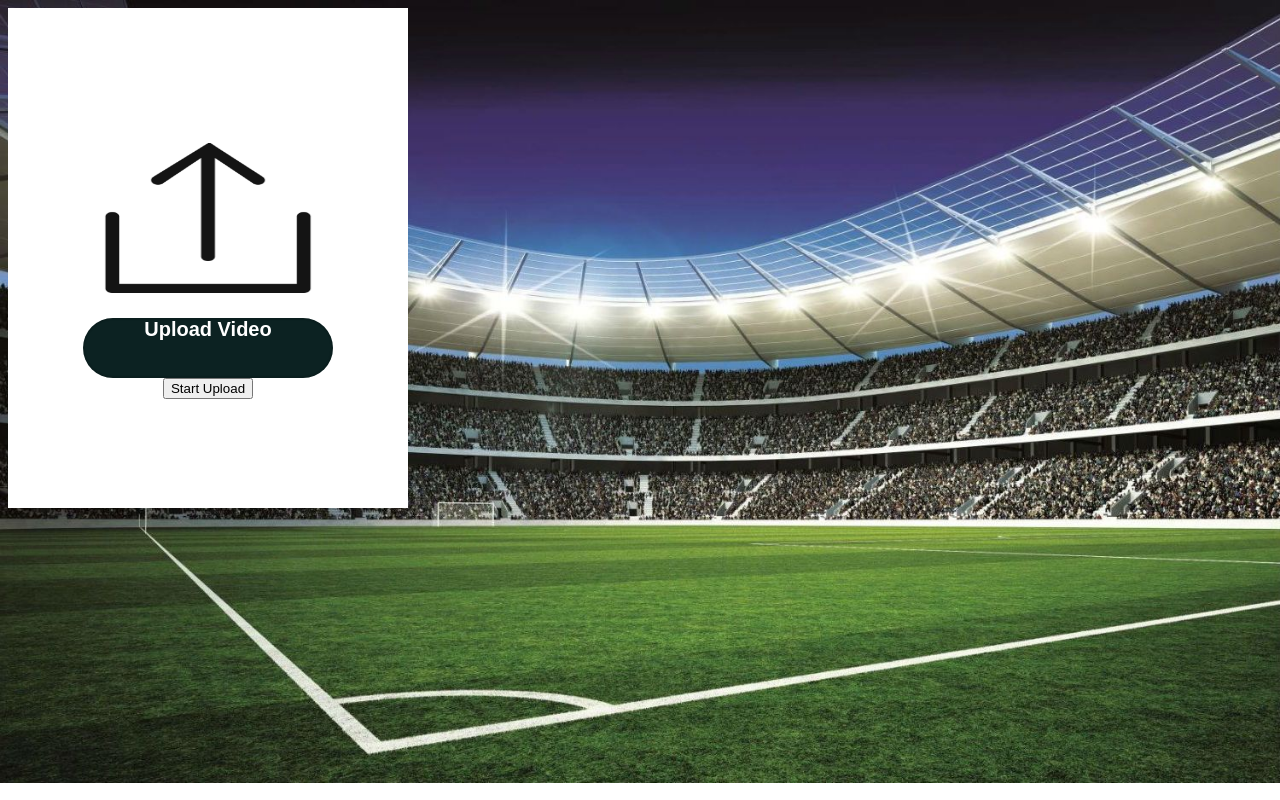
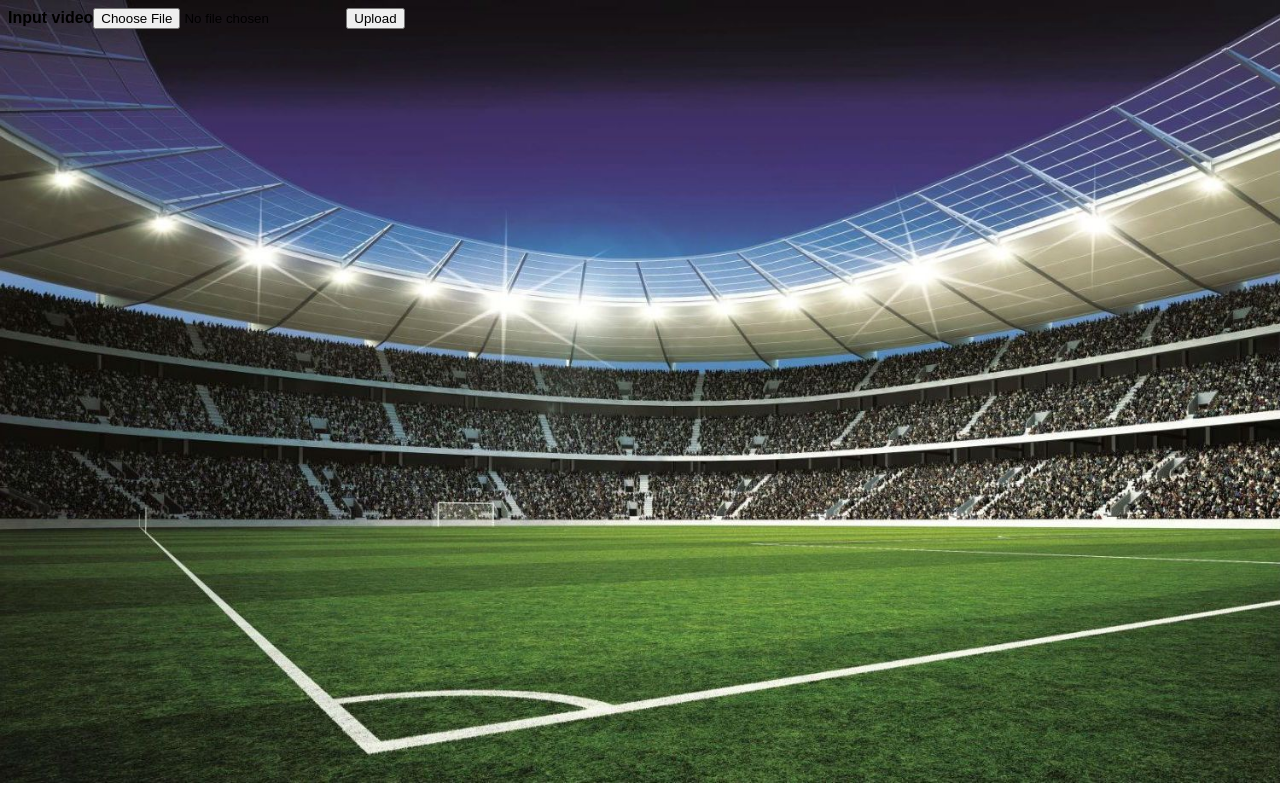
Before and after one commit to hshariq/footballAnalytics-site, a React (Create React App) app in the folder react-website-fa/: page /analysis/1 in a window 1280 px wide. Built offline with nearby package versions, Linux system fonts and the light colour scheme.

Commit message:
add video upload to firebase'

```diff
--- a/react-website-fa/src/UploadPage/UploadVideo.jsx
+++ b/react-website-fa/src/UploadPage/UploadVideo.jsx
@@ -1,109 +1,53 @@
-import React, { useState } from "react";
-import { useParams } from "react-router-dom";
-import ResponsiveAppBar from "../NavBar/NavBarNew";
-import img from "../images/uploadicon.jpg";
-import "./UploadVideo.css";
-import { useNavigate } from "react-router-dom";
-import { storage } from "../firebase";
-import {
-  ref,
-  uploadBytesResumable,
-} from "firebase/storage";
-
+import { getStorage, ref, uploadBytes, uploadBytesResumable } from 'firebase/storage'
+import { Profiler, useEffect, useState } from 'react'
 
 function UploadVideo(props) {
-  const [selectedFile, setSelectedFile] = useState(null);
-  const [uploadProgress, setUploadProgress] = useState(0);
-  const [uploaded, setUploaded] = useState(false);
-  const [analysis, setAnalysis] = useState(true);
-  const [clicked, setClicked] = useState(false);
 
-  var { id } = useParams();
+  const [file, setFile] = useState(null)
+  const storage = getStorage()
 
-  if (id == "false") {
-    id = Boolean(id);
-    id = !id;
+  const getFileUrl = (e) => {
+    let value = e.target.files[0]
+    console.log(value)
+    setFile(value)
   }
 
-  React.useEffect(() => {
-    setAnalysis(id);
-  }, []);
+  const uploadVideoToFirebase = async () => {
+    if (file == null) {
+      alert('No file seleced')
+      return
+    }
+    const videoRef = ref(storage, `upload/${file.name}`)
 
-  const handleFileChange = (event) => {
-    setSelectedFile(event.target.files[0]);
-  };
-  const navigate = useNavigate();
-  const handleUpload = () => {
-    setClicked(true);
-    if (uploaded) {
-      navigate("/names");
-    } else {
-      if (!selectedFile) {
-        alert("Please select a file.");
-        return;
+    try {
+      const uploadTask = uploadBytesResumable(videoRef, file);
+      uploadTask.on('state_changed', (snapshot) => {
+        let progress = (snapshot.bytesTransferred / snapshot.totalBytes) * 100
+        progress = Math.trunc(progress)
+        console.log(progress)
+      }, (error) => {
+        console.log(error)
+      }, () => {
+        console.log('Video successfully uploaded')
       }
-      const imageRef = ref(storage, "/video");
-      const uploadTask = uploadBytesResumable(imageRef, selectedFile);
 
-      uploadTask.on(
-        "state_changed",
-        (snapshot) => {
-          const progress = Math.floor((snapshot.bytesTransferred / snapshot.totalBytes) * 100);
-          console.log("Upload is " + progress + "% done");
-          setUploadProgress(progress)
-          switch (snapshot.state) {
-            case "paused":
-              console.log("Upload is paused");
-              break;
-            case "running":
-              console.log("Upload is running");
-              break;
-          }
-        },
-        (error) => {
-          console.error(error);
-        },
-        () => {
-          console.log("Upload is complete");
-          alert("Upload completed!");
-          setUploaded(true);
-          setClicked(false)
-        }
-      );
+    )
 
-
+      console.log('Video uploaded to cloud')
+    } catch (err) {
+      console.log(err)
     }
-  };
+  }
 
   return (
     <div>
-      <div>
-        <div className="uploadpage-container">
-          <div className="upload-card">
-            <img className="upload-icon" src={img} alt="Upload Icon" />
-            <label htmlFor="fileInput" className="upload-button">
-              Upload Video
-              <input
-                type="file"
-                accept=".mp4"
-                onChange={handleFileChange}
-                style={{ display: "none" }}
-                id="fileInput"
-              />
-            </label>
-            {selectedFile && (
-              <div className="upload-progress">
-                Uploading: {uploadProgress}%
-              </div>
-            )}
-            <button onClick={handleUpload}
-            disabled={clicked}
-            >
-              {uploaded ? "Proceed" : "Start Upload"}
-            </button>
-          </div>
-        </div>
-      </div>
+      <label>Input video</label>
+      <input type="file"
+       id="input" name="input_video"
+       accept="video/mp4, video/mov"
+       onChange={getFileUrl}
+       />
+       <button onClick={uploadVideoToFirebase}>Upload</button>
     </div>
   );
 }
--- a/react-website-fa/src/firebase.js
+++ b/react-website-fa/src/firebase.js
@@ -2,12 +2,13 @@ import { initializeApp } from "firebase/app";
 import {getStorage} from 'firebase/storage'
 
 const firebaseConfig = {
-  apiKey: "AIzaSyAFwC3ffsSFp_ADhaWP1TYD8mRk1T_0Sn8",
-  authDomain: "uploadimage-2ed90.firebaseapp.com",
-  projectId: "uploadimage-2ed90",
-  storageBucket: "uploadimage-2ed90.appspot.com",
-  messagingSenderId: "741046051443",
-  appId: "1:741046051443:web:726c17651c6e87b1edc006"
+  apiKey: "AIzaSyCfjDRlflcsByC8mkYSu-Ob1MbY-n5x0Wc",
+  authDomain: "fyp-testing-aa31e.firebaseapp.com",
+  projectId: "fyp-testing-aa31e",
+  storageBucket: "fyp-testing-aa31e.appspot.com",
+  messagingSenderId: "370928998241",
+  appId: "1:370928998241:web:7c1b9b113cac75e1f5d720",
+  measurementId: "G-05RY019C5G"
 };
 
 const app = initializeApp(firebaseConfig);
```
